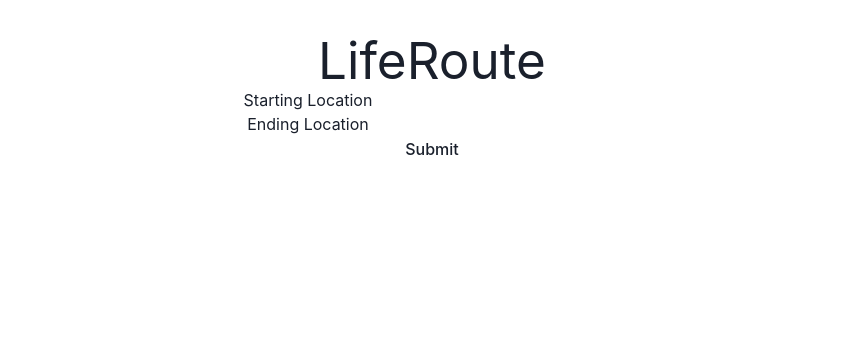
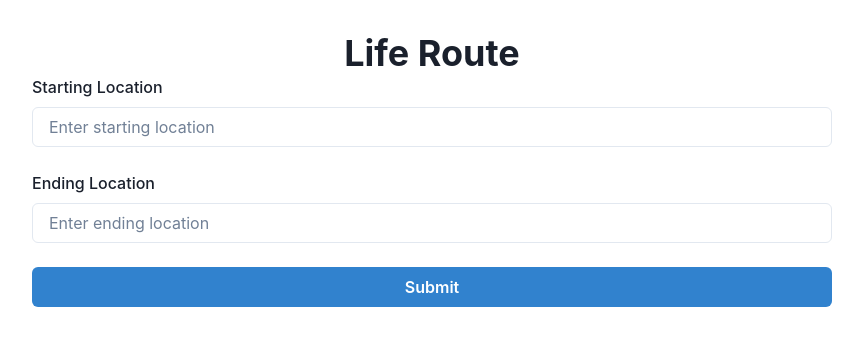
Before and after one commit to rishi1123d/LifeRoutre.ai, a React (Vite) app in the folder frontend/: page / in a window 1280 px wide. Shown: the top 346 px of the page, without its empty margins (208-1071 px from the left). Built offline with nearby package versions, Linux system fonts and the light colour scheme.

Commit message:
implemented using chakra ui

```diff
--- a/frontend/src/App.jsx
+++ b/frontend/src/App.jsx
@@ -1,5 +1,5 @@
-import { useState } from "react";
 import { ChakraProvider } from "@chakra-ui/react";
+import { Box, Heading } from "@chakra-ui/react";
 import "./App.css";
 import LocationForm from "./components/LocationForm";
 
@@ -13,8 +13,10 @@ function App() {
 
   return (
     <ChakraProvider>
-      <h1>LifeRoute</h1>
-      <LocationForm onSubmit={handleFormSubmit} />
+      <Box width="100vh" height="100vh">
+        <Heading as="h1">Life Route</Heading>
+        <LocationForm onSubmit={handleFormSubmit} />
+      </Box>
     </ChakraProvider>
   );
 }
--- a/frontend/src/components/LocationForm.jsx
+++ b/frontend/src/components/LocationForm.jsx
@@ -1,4 +1,15 @@
 import React, { useState } from "react";
+import {
+  Box,
+  Button,
+  FormControl,
+  FormLabel,
+  Input,
+  InputGroup,
+  Stack,
+  FormErrorMessage,
+  FormHelperText,
+} from "@chakra-ui/react";
 
 const LocationForm = ({ onSubmit }) => {
   const [startLocation, setStartLocation] = useState("");
@@ -7,34 +18,44 @@ const LocationForm = ({ onSubmit }) => {
   const handleSubmit = (e) => {
     e.preventDefault();
     if (startLocation && endLocation) {
-      onSubmit(startLocation, endLocation); // Pass locations back to parent
+      onSubmit(startLocation, endLocation);
+      setStartLocation("");
+      setEndLocation("");
     } else {
       alert("Both fields are required.");
     }
   };
 
   return (
-    <form onSubmit={handleSubmit}>
-      <div>
-        <label htmlFor="startLocation">Starting Location</label>
-        <input
-          type="text"
+    <Box as="form" onSubmit={handleSubmit}>
+      <Stack direction="column" spacing="24px">
+        <FormControl>
+          <FormLabel htmlFor="startLocation">Starting Location</FormLabel>
+          <Input
             id="startLocation"
+            name="startLocation"
             value={startLocation}
             onChange={(e) => setStartLocation(e.target.value)}
+            placeholder="Enter starting location"
+            type="text"
           />
-      </div>
-      <div>
-        <label htmlFor="endLocation">Ending Location</label>
-        <input
-          type="text"
-          id="endLocation"
+        </FormControl>
+        <FormControl>
+          <FormLabel>Ending Location</FormLabel>
+          <Input
+            id="endLocatoin"
+            name="endLocation"
             value={endLocation}
             onChange={(e) => setEndLocation(e.target.value)}
+            placeholder="Enter ending location"
+            type="text"
           />
-      </div>
-      <button type="submit">Submit</button>
-    </form>
+        </FormControl>
+        <Button colorScheme="blue" type="submit" width="full">
+          Submit
+        </Button>
+      </Stack>
+    </Box>
   );
 };
 
```
Lines whose indentation alone changed are shown as unchanged.
